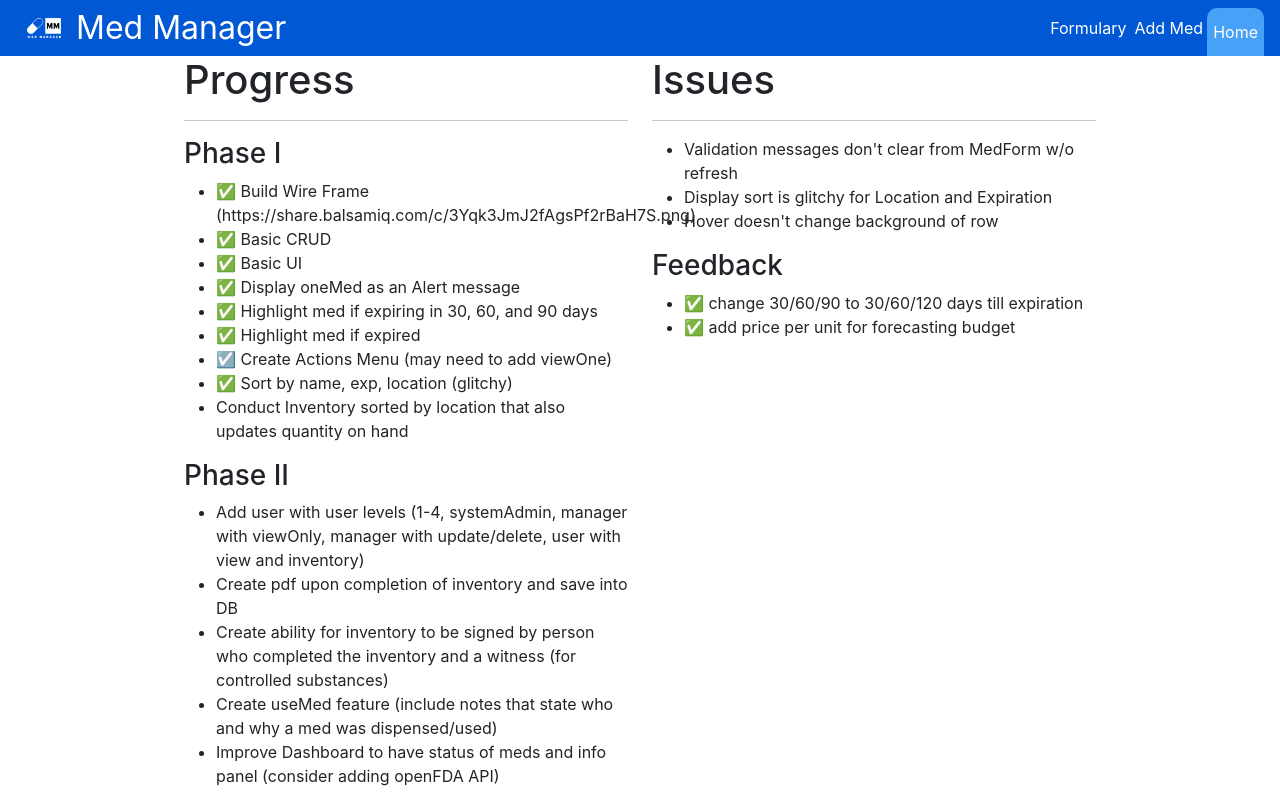
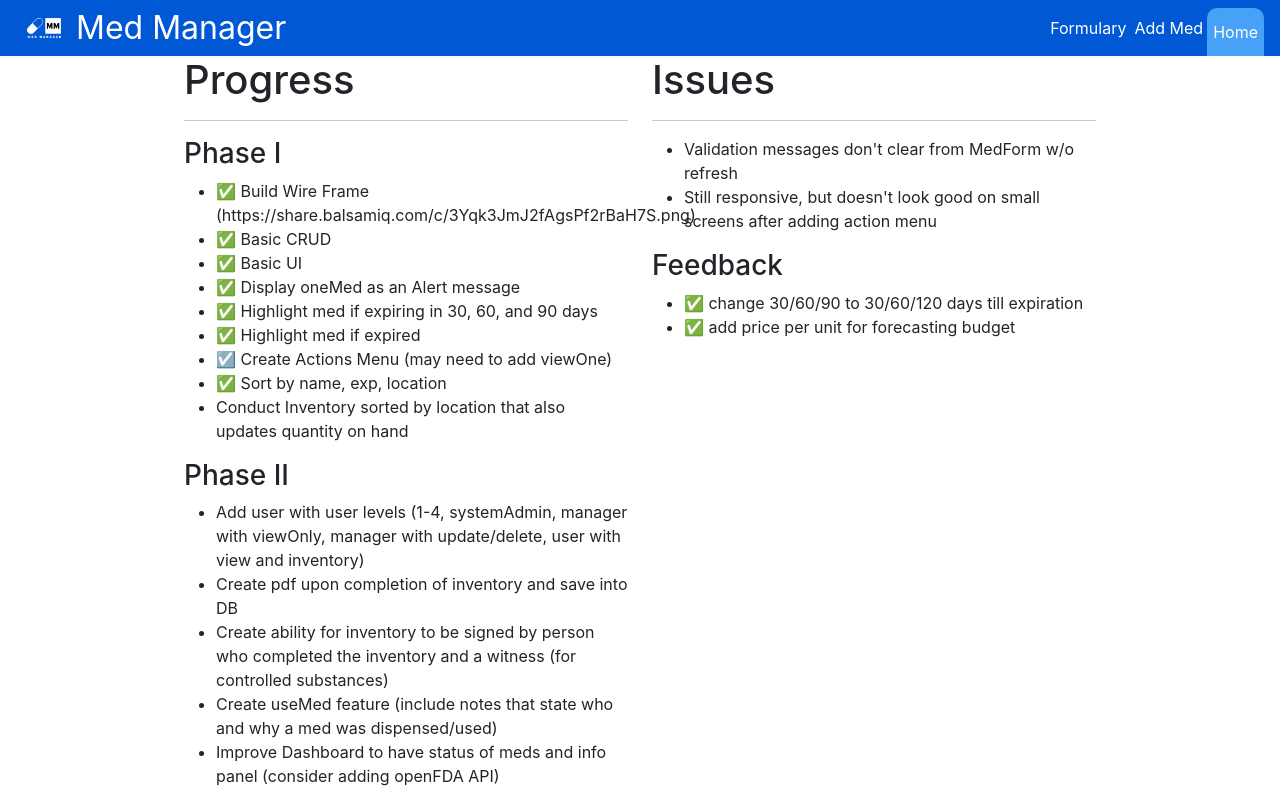
Before and after one commit to TRSCode/formularyManager, a React (Create React App) app in the folder client/: page /dashboard in a window 1280 px wide. Shown: the top 800 px of the page. Built offline with nearby package versions, Linux system fonts and the light colour scheme.

Commit message:
resolved hover effect

```diff
--- a/client/src/components/Dashboard.jsx
+++ b/client/src/components/Dashboard.jsx
@@ -14,7 +14,7 @@ export default function Dashboard() {
                     <li>✅ Highlight med if expiring in 30, 60, and 90 days</li>
                     <li>✅ Highlight med if expired</li>
                     <li>☑️ Create Actions Menu (may need to add viewOne)</li>
-                    <li>✅ Sort by name, exp, location (glitchy) </li>
+                    <li>✅ Sort by name, exp, location</li>
                     <li>Conduct Inventory sorted by location that also updates quantity on hand</li>
                 </ul>
                 <h3>Phase II</h3>
@@ -40,8 +40,7 @@ export default function Dashboard() {
                 <hr/>
                 <ul>
                     <li>Validation messages don't clear from MedForm w/o refresh </li>
-                    <li>Display sort is glitchy for Location and Expiration</li>
-                    <li>Hover doesn't change background of row</li>
+                    <li>Still responsive, but doesn't look good on small screens after adding action menu</li>
                 </ul>
                 <h3>Feedback</h3>
                 <ul>
--- a/client/src/components/ViewAllMeds.jsx
+++ b/client/src/components/ViewAllMeds.jsx
@@ -171,7 +171,7 @@ const ViewAllMeds = () => {
                     <option value="location">Location</option>
                 </select>
             </div>
-            <table className='table border-dark'>
+            <table className='table border-dark table-hover'>
                 <thead>
                     <tr>
                         <th scope='col'>Name</th>
```
